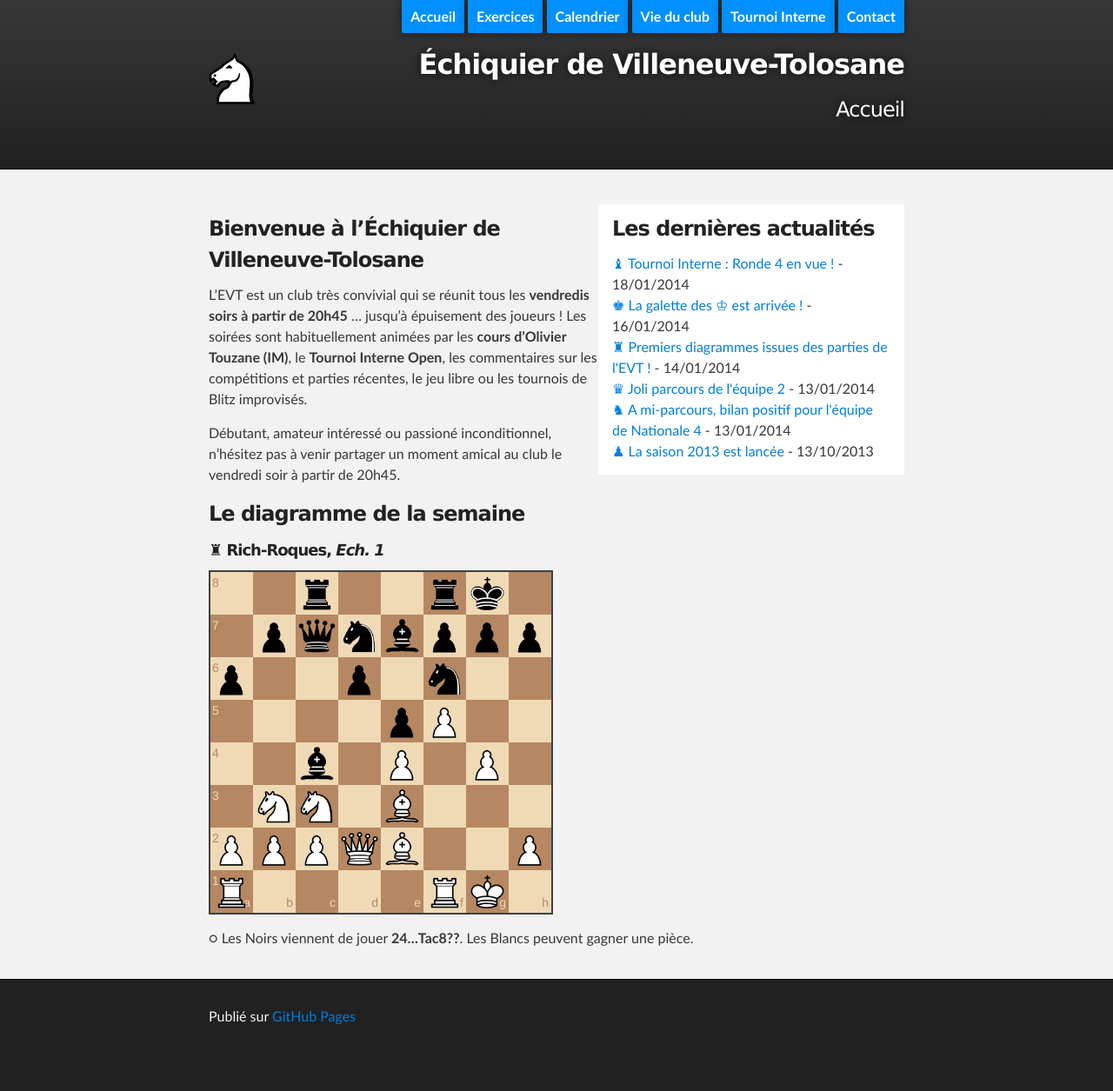
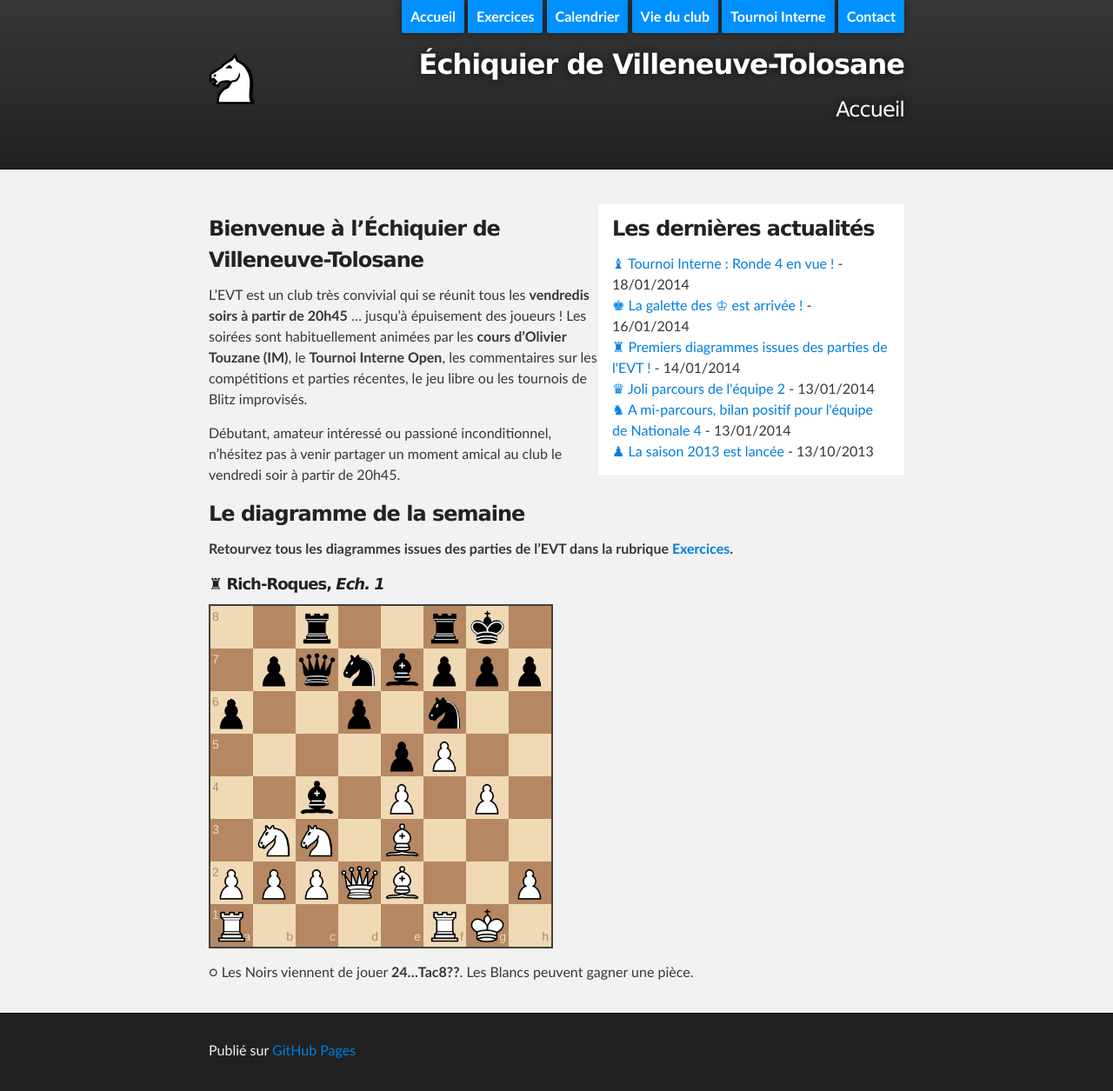
Before and after one commit to echiquier-villeneuve-tolosane/echiquier-villeneuve-tolosane.github.io, a Jekyll site: the page built from index.md, in a window 1280 px wide. Shown: the whole page at 87% size. Built offline with Jekyll 4.4.1, drawn with Linux system fonts in a browser that asks for light colours; nearby versions of some CDN libraries; before the commit the page ends 1216 px from its top, so only the background shows below that.

Commit message:
Updated index.md

```diff
--- a/index.md
+++ b/index.md
@@ -13,6 +13,8 @@ Débutant, amateur intéressé ou passioné inconditionnel, n'hésitez pas à ve
 
 ### Le diagramme de la semaine ###
 
+**Retourvez tous les diagrammes issues des parties de l'EVT dans la rubrique [Exercices](http://echiquier-villeneuve-tolosane.github.io/exercices.html "Exercices").**
+
 ##### &#9820;  **Rich-Roques**, _Ech. 1_
 
 `2r2rk1/1pqnbppp/p2p1n2/4pP2/2b1P1P1/1NN1B3/PPPQB2P/R4RK1 w - - 1 13`
```
